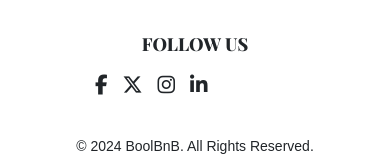
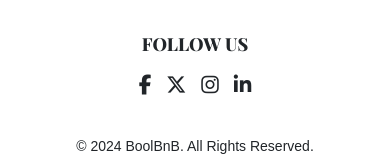
Before and after one commit to Beniamino-Soccio/boolbnb_frontend, a Vue app: page / in a window 390 px wide. Shown: the part 1270-1430 px from the top of the page. Built offline with nearby package versions, Linux system fonts and the light colour scheme; no server answers; a web font is replaced by a local one.

Commit message:
hoyfix link footer responsive

```diff
--- a/src/components/AppFooter.vue
+++ b/src/components/AppFooter.vue
@@ -28,7 +28,7 @@ export default {
 
         <div class="footer-section footer-social">
           <h4 class="footer-title">Follow Us</h4>
-          <div class="social-icons">
+          <div class="social-icons d-flex-md justify-content-center-md">
             <a href="#" target="_blank" class="social-link">
               <i class="fab fa-facebook-f"></i>
             </a>
@@ -168,5 +168,12 @@ export default {
   .footer-section {
     text-align: center;
   }
+  .social-icons {
+    display: flex;
+    justify-content: center;
+  }
+  h4{
+    margin-top: 0;
+  }
 }
 </style>
```
